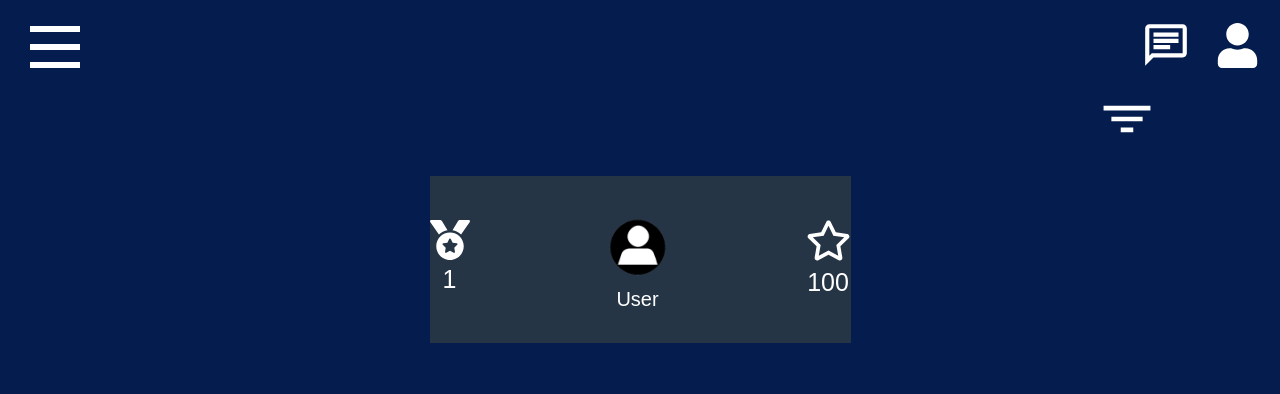
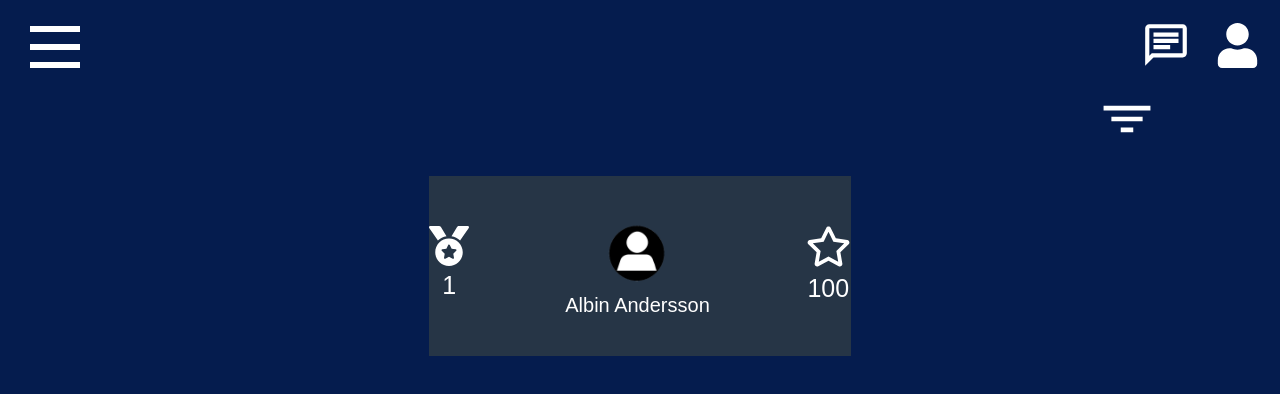
Before and after one commit to MohamadAliHassan/LunchConnect, a React (Vite) app in the folder client/: page /leaderboard in a window 1280 px wide. Shown: the top 394 px of the page. Built offline with nearby package versions, Linux system fonts and the light colour scheme.

Commit message:
fixes on leaderboard

```diff
--- a/client/src/pages/LeaderBoardPage/_LeaderBoardPage.scss
+++ b/client/src/pages/LeaderBoardPage/_LeaderBoardPage.scss
@@ -23,7 +23,7 @@
   margin: 0 auto;
 }
 .leaderboard-bio {
-  padding: 2rem 8rem;
+  padding: 2.4rem 6rem;
   display: flex;
   justify-content: center;
   align-items: center;
--- a/client/src/pages/LeaderBoardPage/components/LeaderBoardScore.jsx
+++ b/client/src/pages/LeaderBoardPage/components/LeaderBoardScore.jsx
@@ -21,7 +21,7 @@ export const LeaderBoardScore = () => {
                 alt="image"
                 className="leaderboard-image"
               ></img>
-              <small className="leaderboard-name">User</small>
+              <small className="leaderboard-name">Albin Andersson</small>
             </div>
             <div className="icons-fa">
               <FaRegStar size={45} />
--- a/client/src/stylesheet/main.css
+++ b/client/src/stylesheet/main.css
@@ -1003,7 +1003,7 @@ form {
 }
 
 .leaderboard-bio {
-  padding: 2rem 8rem;
+  padding: 2.4rem 6rem;
   display: flex;
   justify-content: center;
   align-items: center;
```
Also changed, not shown: 1 other file (tests, documents, lock files or other folders).
